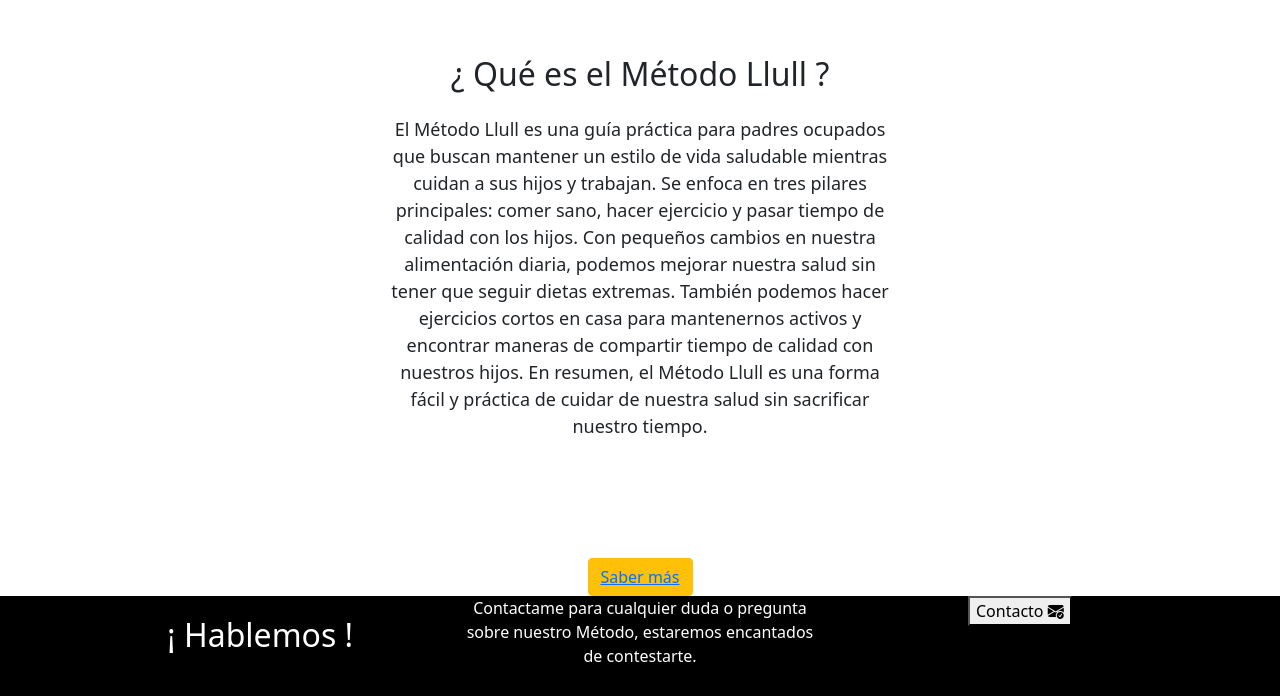
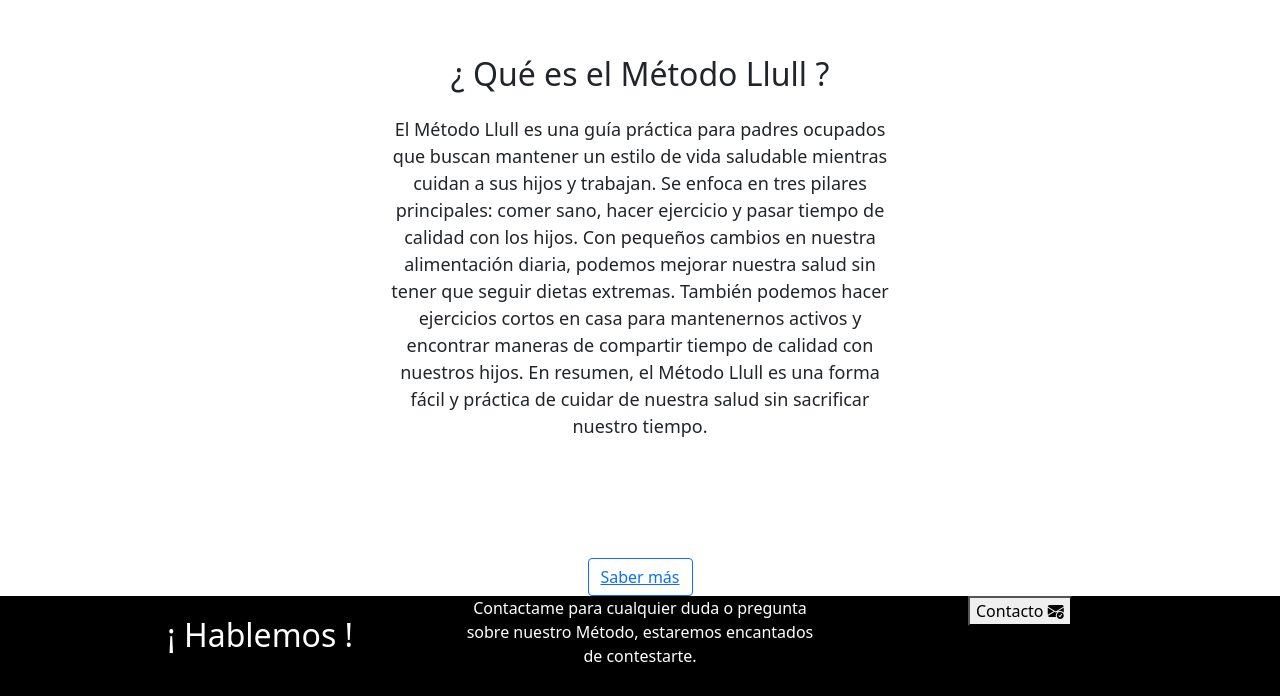
Before and after one commit to edullull/Mllull2, a website: page index.html in a window 1280 px wide. Shown: the part 1265-1961 px from the top of the page. Drawn offline with nearby package versions, Linux system fonts and the light colour scheme.

Commit message:
new button

```diff
--- a/index.html
+++ b/index.html
@@ -98,7 +98,7 @@
     </section>
     <section>
       <div class="btn-group" role="group" aria-label="Basic mixed styles example">
-        <button type="button" class="btn btn-warning"><a href="descriptionMethod.html">Saber más</a></button>
+        <button type="button" class="btn btn-outline-primary"><a href="descriptionMethod.html">Saber más</a></button>
       </div>
     </section>
 
--- a/styles.css
+++ b/styles.css
@@ -139,8 +139,6 @@ p{
 
 }
 
-
-
 @media screen and (max-width: 420px){
     .navbar-brand{
         display: none;
```
